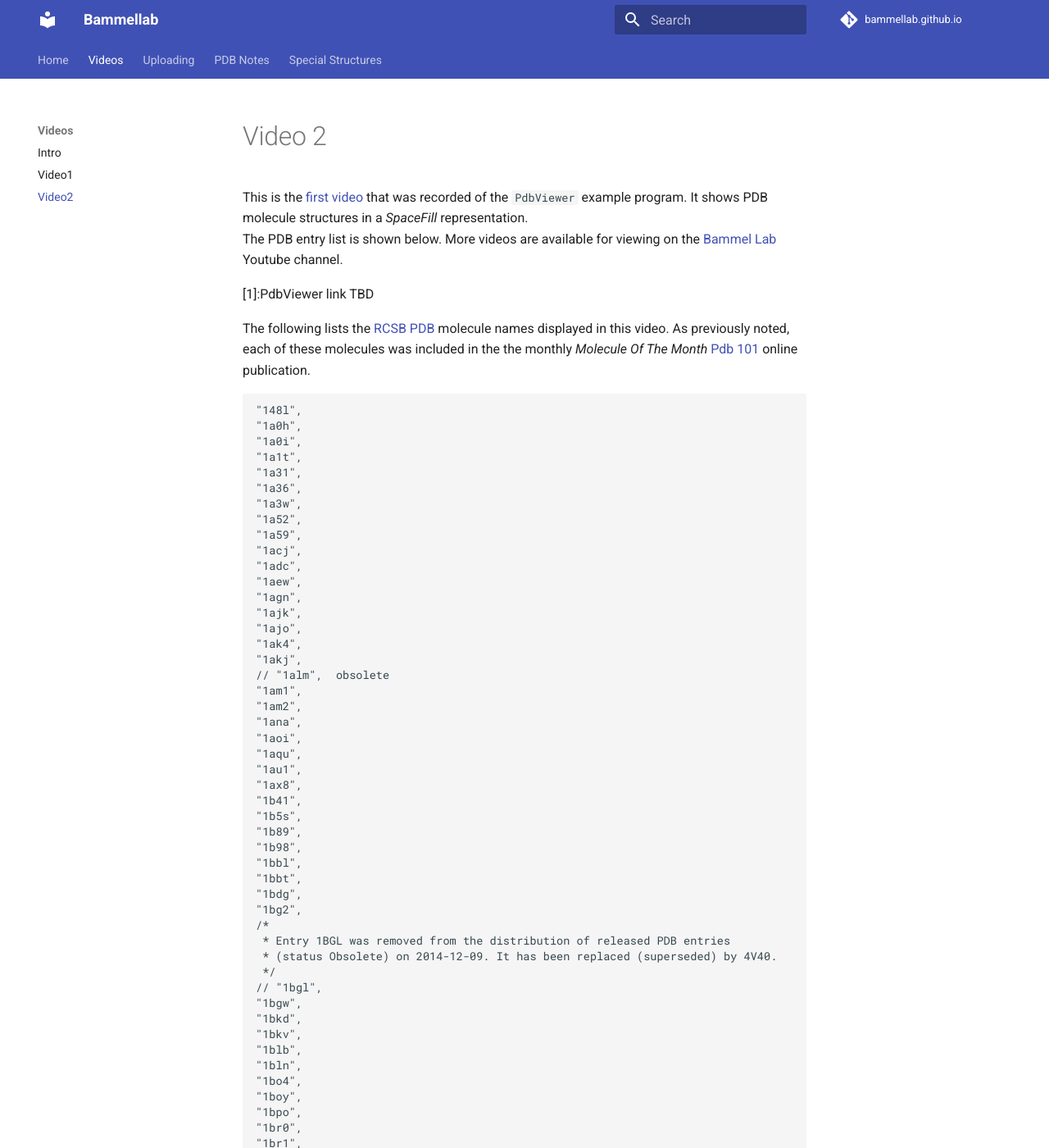
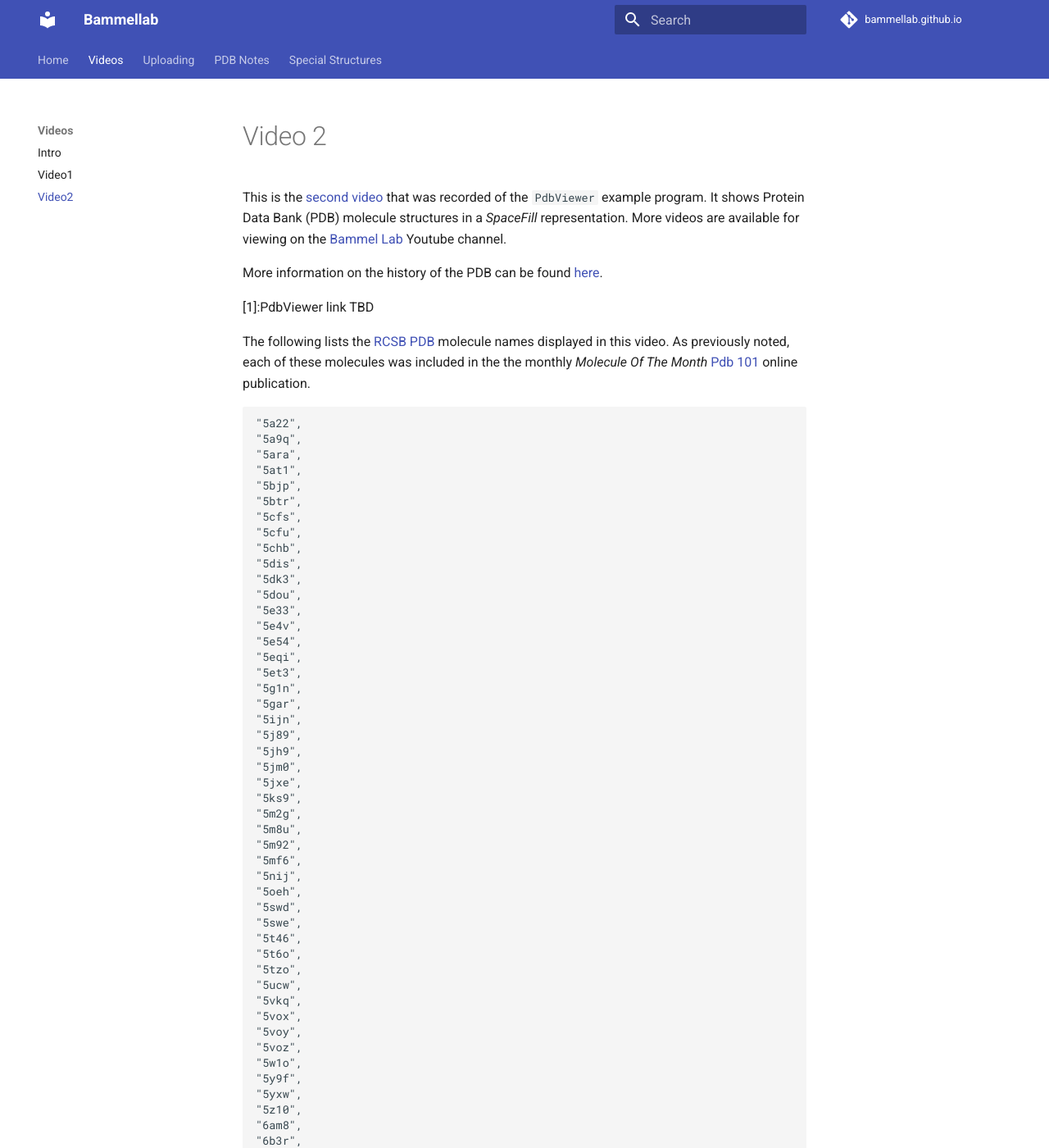
Before and after one commit to bammellab/bammellab.github.io, an MkDocs documentation site: the page built from docs/Video2.md, in a window 1280 px wide and 1400 px high. Shown: the whole window at 82% size. Built offline with MkDocs 1.6.1 and Material for MkDocs 9.7.7, drawn with Linux system fonts in a browser that asks for light colours; comment, search, counter and statistics services are not loaded; some of the changed text lies outside the part shown.

Commit message:
update PDB entries displayed in video2

```diff
--- a/docs/Video2.md
+++ b/docs/Video2.md
@@ -1,11 +1,15 @@
 Video 2
 ========
 
-This is the [first video][4] that was recorded
-of the `PdbViewer` example program.  It shows PDB molecule
+This is the [second video][4] that was recorded
+of the `PdbViewer` example program.  It shows
+Protein Data Bank (PDB) molecule
 structures in a _SpaceFill_ representation.
-The PDB entry list is shown below.  More videos are available
+More videos are available
 for viewing on the [Bammel Lab][3] Youtube channel.
+
+More information on the history of the PDB can be
+found [here][6].
 
 [1]:PdbViewer link TBD
 
@@ -13,204 +17,64 @@ for viewing on the [Bammel Lab][3] Youtube channel.
 
 [3]:https://www.youtube.com/channel/UCMGbrOQM-3LDv_sYOrm4KuQ
 
-[4]:https://www.youtube.com/watch?v=o4uV4OlKsms
+[4]:https://www.youtube.com/watch?v=t9sH8P5b9vA
 
 [5]:https://www.rcsb.org/
+
+[6]:https://www.ncbi.nlm.nih.gov/pmc/articles/PMC5823500/
 
 The following lists the [RCSB PDB][5] molecule names displayed
 in this video.  As previously noted, each of these molecules
 was included in the the monthly _*Molecule Of The Month*_
 [Pdb 101][2] online publication.
 
-    "148l",
-    "1a0h",
-    "1a0i",
-    "1a1t",
-    "1a31",
-    "1a36",
-    "1a3w",
-    "1a52",
-    "1a59",
-    "1acj",
-    "1adc",
-    "1aew",
-    "1agn",
-    "1ajk",
-    "1ajo",
-    "1ak4",
-    "1akj",
-    // "1alm",  obsolete
-    "1am1",
-    "1am2",
-    "1ana",
-    "1aoi",
-    "1aqu",
-    "1au1",
-    "1ax8",
-    "1b41",
-    "1b5s",
-    "1b89",
-    "1b98",
-    "1bbl",
-    "1bbt",
-    "1bdg",
-    "1bg2",
-    /*
-     * Entry 1BGL was removed from the distribution of released PDB entries
-     * (status Obsolete) on 2014-12-09. It has been replaced (superseded) by 4V40.
-     */
-    // "1bgl",
-    "1bgw",
-    "1bkd",
-    "1bkv",
-    "1blb",
-    "1bln",
-    "1bo4",
-    "1boy",
-    "1bpo",
-    "1br0",
-    "1br1",
-    "1brl",
-    "1buw",
-    "1bx6",
-    "1bzy",
-    "1c1e",
-    "1c3w",
-    "1c4e",
-    "1c7d",
-    "1c8m",
-    "1c96",
-    "1c9f",
-    "1cag",
-    "1cam",
-    "1cdw",
-    "1cet",
-    "1cfd",
-    "1cfj",
-    "1cjb",
-    "1cjw",
-    "1ckm",
-    // "1ckn",  The form of the molecule is basically the same as 1ckm
-    "1cko",
-    "1clq",
-    "1cm1",
-    "1cnw",
-    "1cos",
-    "1cpm",
-    "1cq1",
-    "1cqi",
-    "1cul",
-    "1cvj",
-    "1cvn",
-    "1cx8",
-    "1cyo",
-    "1d0r",
-    "1d2n",
-    "1d2s",
-    "1d6n",
-    "1dar",
-    "1db1",
-    "1dcp",
-    "1ddz",
-    "1dfg",
-    "1dfn",
-    "1dgi",
-    "1dgk",
-    "1dgs",
-    "1dhr",
-    "1dkf",
-    "1dkg",
-    "1dkz",
-    "1dlh",
-    "1dls",
-    "1dmw",
-    "1dog",
-    "1dsy",
-    "1dze",
-    "1e08",
-    "1e0u",
-    "1e12",
-    "1e2o",
-    "1e4e",
-    "1e58",
-    "1e6e",
-    "1e6j",
-    "1e9y",
-    "1ea1",
-    "1eaa",
-    "1ebd",
-    "1ee5",
-    "1efa",
-    "1eft",
-    "1efu",
-    "1egf",
-    "1ei1",
-    "1ei7",
-    "1eiy",
-    "1ek9",
-    "1ema",
-    "1eot",
-    "1eqj",
-    "1eri",
-    "1euq",
-    "1eve",
-    "1eww",
-    "1exr",
-    "1ezg",
-    "1f1j",
-    "1f5a",
-    "1f6g",
-    "1f9j",
-    "1fa0",
-    "1fa3",
-    "1far",
-    "1fdl",
-    "1feh",
-    "1ffx",
-    "1fg9",
-    "1fha",
-    "1fiq",
-    "1fjg",
-    "1fok",
-    "1fps",
-    "1fpv",
-    "1fqv",
-    "1fqy",
-    "1fsd",
-    "1fuo",
-    "1fvi",
-    "1fvm",
-    "1fx8",
-    "1fxk",
-    "1fxt",
-    "1fyt",
-    "1fzc",
-    "1g28",
-    "1g7k",
-    "1g8h",
-    "1gax",
-    "1gc1",
-    "1gco",
-    "1gfl",
-    "1gh6",
-    "1gia",
-    "1gnj",
-    "1gp1",
-    "1gpa",
-    "1gtp",
-    "1gtq",
-    "1gtr",
-    "1gw5",
-    "1gxp",
-    "1gyu",
-    "1h02",
-    "1h0r",
-    "1h2c",
-    "1h68",
-    "1hbm",
-    "1he8",
-    "1hfe",
-    "1hge",
-    "1hgu",
-    "1hhg",
-    "1hhh"
+    "5a22",
+    "5a9q",
+    "5ara",
+    "5at1",
+    "5bjp",
+    "5btr",
+    "5cfs",
+    "5cfu",
+    "5chb",
+    "5dis",
+    "5dk3",
+    "5dou",
+    "5e33",
+    "5e4v",
+    "5e54",
+    "5eqi",
+    "5et3",
+    "5g1n",
+    "5gar",
+    "5ijn",
+    "5j89",
+    "5jh9",
+    "5jm0",
+    "5jxe",
+    "5ks9",
+    "5m2g",
+    "5m8u",
+    "5m92",
+    "5mf6",
+    "5nij",
+    "5oeh",
+    "5swd",
+    "5swe",
+    "5t46",
+    "5t6o",
+    "5tzo",
+    "5ucw",
+    "5vkq",
+    "5vox",
+    "5voy",
+    "5voz",
+    "5w1o",
+    "5y9f",
+    "5yxw",
+    "5z10",
+    "6am8",
+    "6b3r",
+    "6bpz",
+    "6bt3",
+    "6c63"
```
Also changed, not shown: docs/Video1.md (+4 -3 lines), docs/YoutubeVideos.md (+3 -3 lines).
